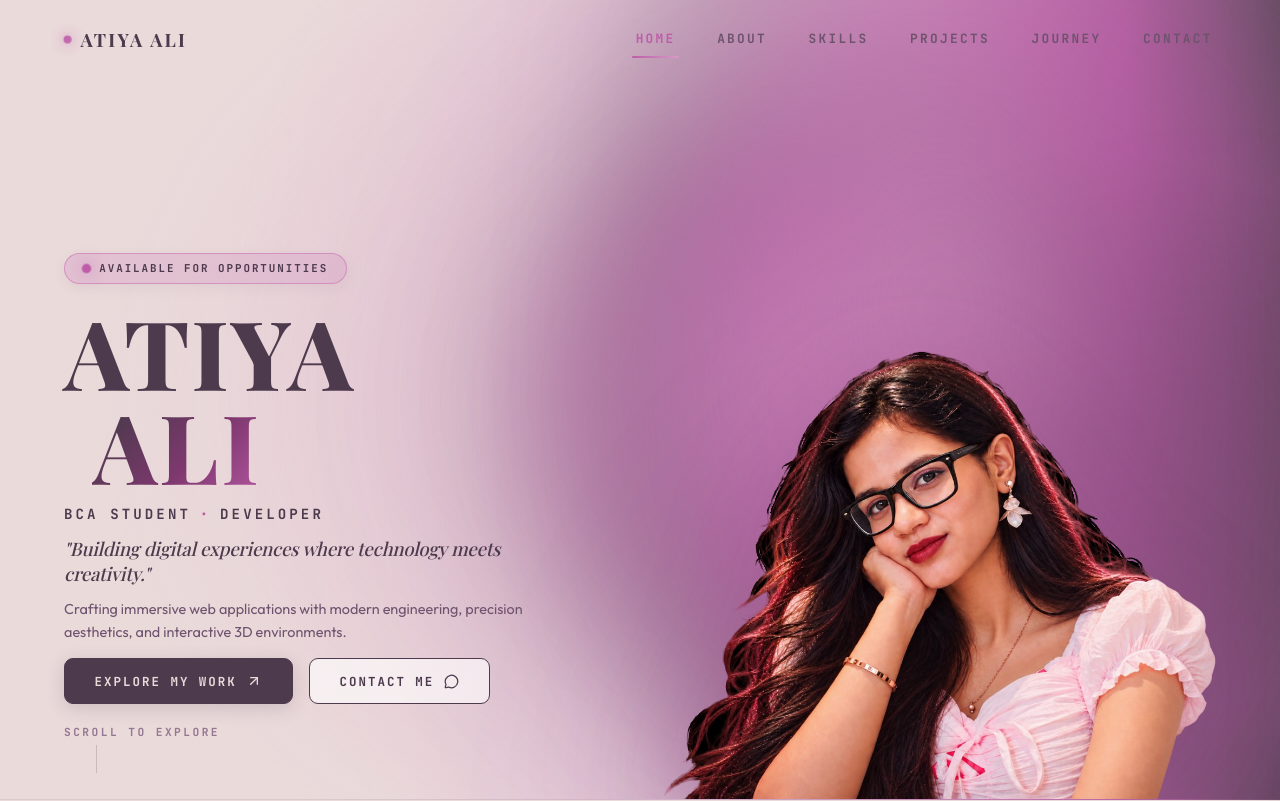
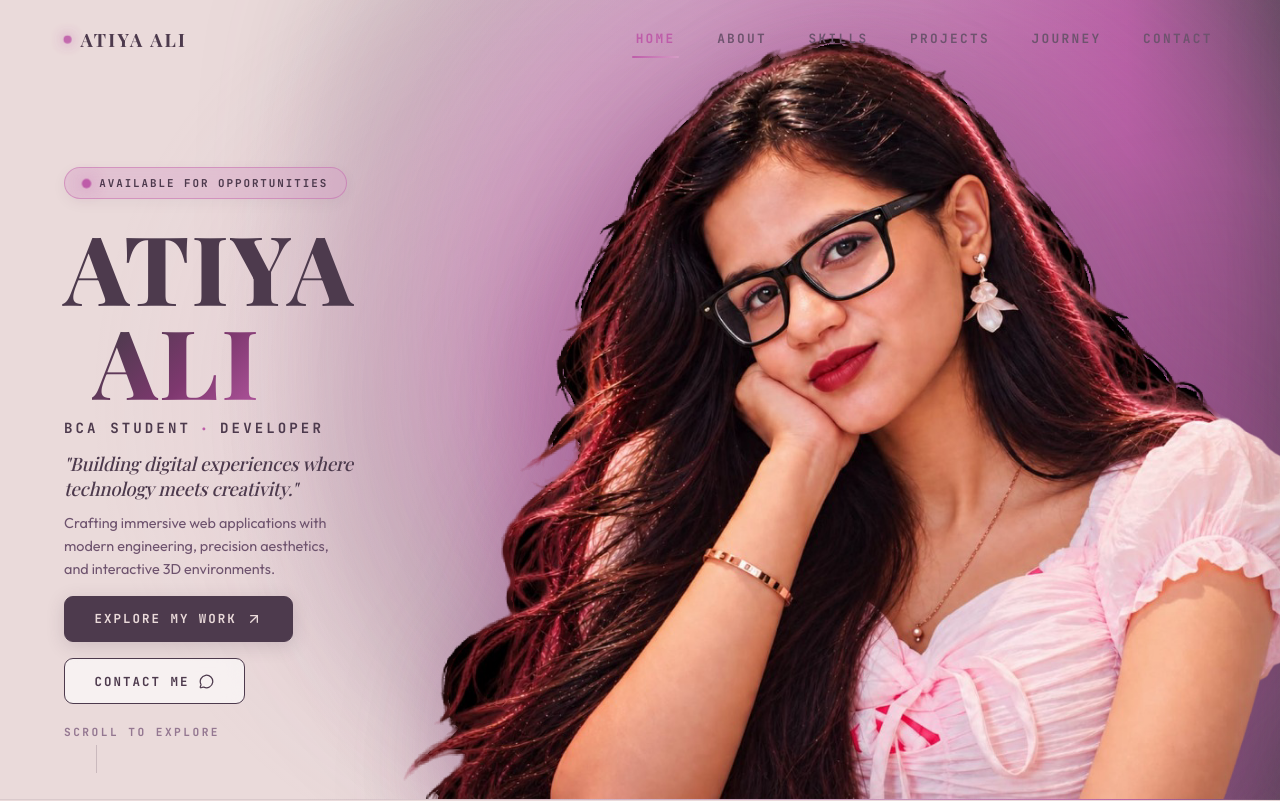
Before and after one commit to Atiya1231/Portfolio, a React (Vite) app: page / in a window 1280 px wide. Shown: the top 801 px of the page. Built offline with nearby package versions, Linux system fonts and the light colour scheme; a web font is replaced by a local one.

Commit message:
fix(hero): unconstrain portrait width to render full height touching bottom 0px and 8px top clearance

```diff
--- a/src/styles/hero.css
+++ b/src/styles/hero.css
@@ -379,7 +379,7 @@
   position: relative;
   display: flex;
   align-items: flex-end;
-  justify-content: center;
+  justify-content: flex-end;
   height: 100%;
   max-height: 100%;
   bottom: 0;
@@ -413,10 +413,10 @@
   height: calc(100dvh - 8px);
   max-height: calc(100dvh - 8px);
   width: auto;
-  max-width: 100%;
+  max-width: none;
   display: flex;
   align-items: flex-end;
-  justify-content: center;
+  justify-content: flex-end;
   bottom: 0;
   margin-bottom: 0;
   background: transparent;
@@ -430,10 +430,10 @@
 .hero-portrait-image {
   height: 100%;
   width: auto;
-  max-width: 100%;
+  max-width: none;
   max-height: calc(100dvh - 8px);
   object-fit: contain;
-  object-position: center bottom;
+  object-position: right bottom;
   display: block;
   filter: drop-shadow(0 20px 50px rgba(77, 58, 77, 0.2)) drop-shadow(0 0 35px rgba(190, 92, 169, 0.22));
   transition: transform 0.4s var(--ease-out-expo);
@@ -452,6 +452,8 @@
   left: 0;
   width: 100%;
   height: 100%;
+  object-fit: contain;
+  object-position: right bottom;
   z-index: 2;
   pointer-events: none;
   opacity: 0;
```
